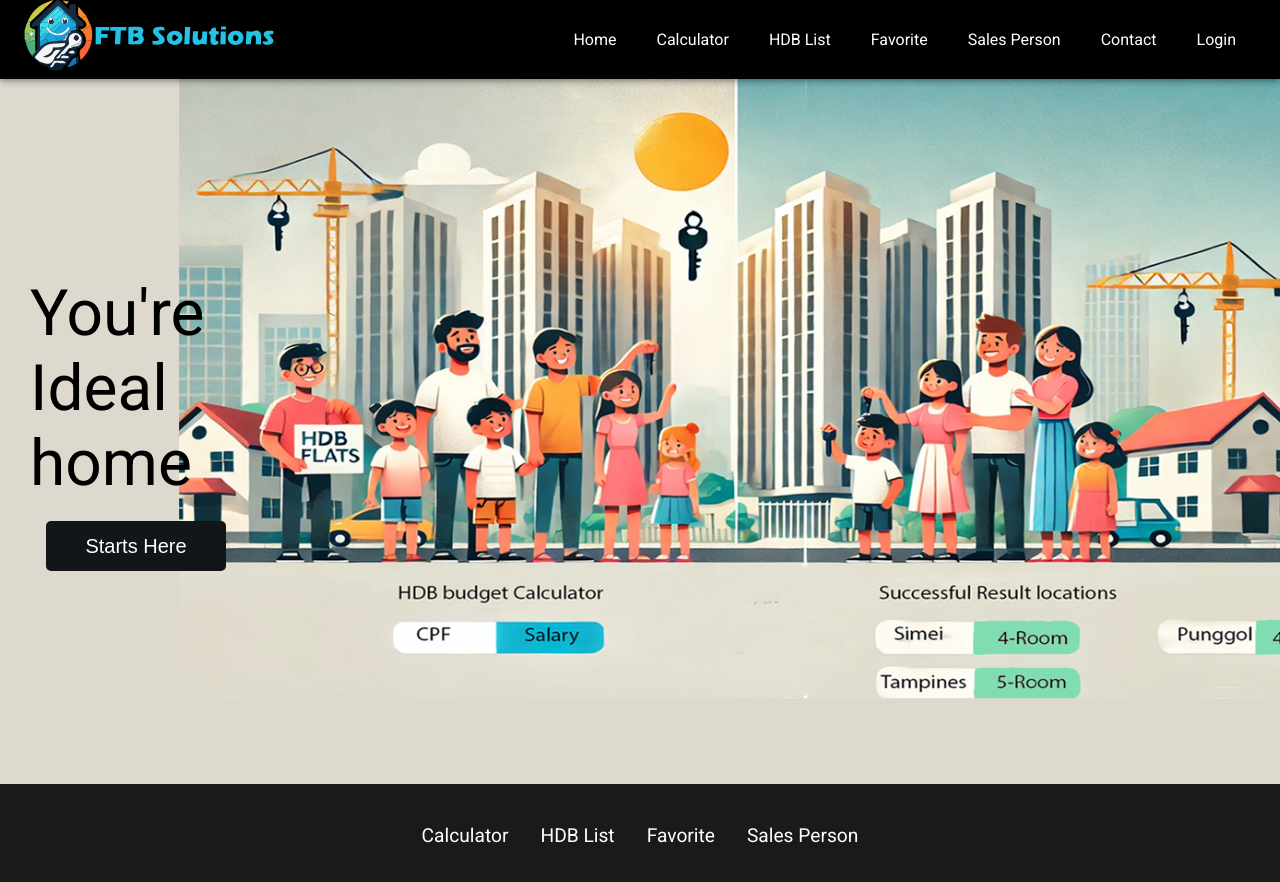
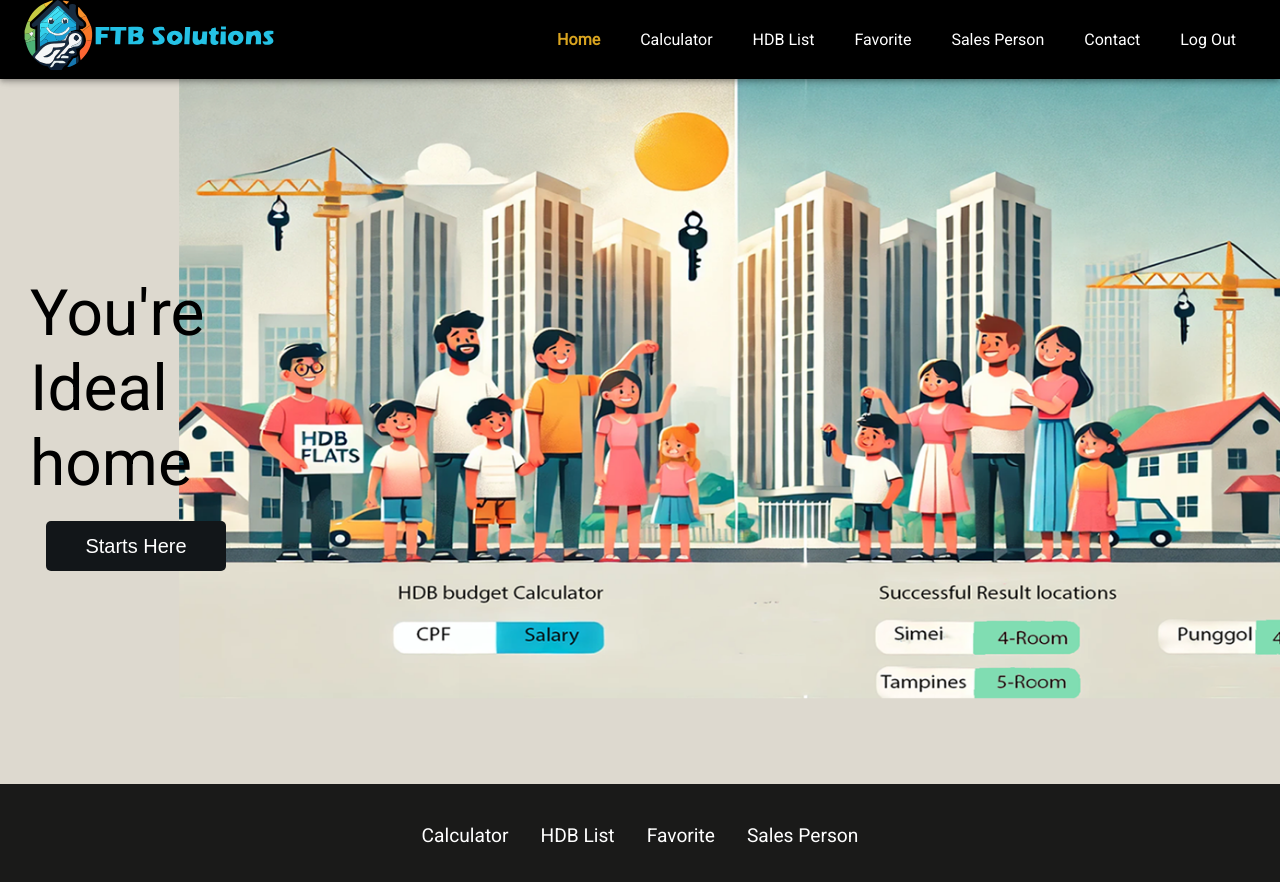
Before and after one commit to KhairulAnuwar/Grp1ReactProjUpdated, a React (Create React App) app: page /home in a window 1280 px wide. Shown: the top 882 px of the page. Built offline with nearby package versions, Linux system fonts and the light colour scheme; no server answers.

Commit message:
refactor login feature

```diff
--- a/src/App.js
+++ b/src/App.js
@@ -6,7 +6,7 @@ import Contact from "./pages/Contact";
 import FCalculator from "./pages/FCalculator";
 import Pagenotfound from "./pages/Pagenotfound";
 import HdbList from "./pages/hdbList.js";
-import SignIn from "./pages/pagesInOut/sign-in/SignIn";
+//import SignIn from "./pages/pagesInOut/sign-in/SignIn";
 import Login from "./pages/Login.js";
 import { UserContextProvider } from "./store/UserContext.js";
 import Favorites from "./pages/Favorites.js";
@@ -17,17 +17,14 @@ function App() {
     <UserContextProvider>
       <BrowserRouter>
         <Routes>
-          <Route path="/home" element={<Home />} />
+        <Route path="/" element={<Login />} />
+          <Route path="home" element={<Home />} />
           <Route path="about" element={<About />} />
           <Route path="contact" element={<Contact />} />
           <Route path="fcalculator" element={<FCalculator />} />
           <Route path="favorite" element={<Favorites />} />
           <Route path="hdblist" element={<HdbList />} />
-          <Route path="signin" element={<SignIn />} />
-          <Route path="login" element={<Login />} />
           <Route path="salesperson" element={<Salesperson />} />
-
-
           <Route path="*" element={<Pagenotfound />} />
         </Routes>
       </BrowserRouter>
--- a/src/components/Layout/Header.js
+++ b/src/components/Layout/Header.js
@@ -38,7 +38,7 @@ function Header() {
     try {
       await signOut(auth);
       setUser(null); // Clear the user state after sign out
-      navigate("/signin"); // Redirect to SignIn page after logout
+      navigate("/"); // Redirect to SignIn page after logout
     } catch (error) {
       console.error("Logout error:", error);
     }
@@ -58,7 +58,7 @@ function Header() {
       <Divider />
       <ul className="mobile-navigation">
         <li>
-          <NavLink to="/" className={({ isActive }) => (isActive ? "active" : "")}>
+          <NavLink to="/home" className={({ isActive }) => (isActive ? "active" : "")}>
             Home
           </NavLink>
         </li>
@@ -87,26 +87,11 @@ function Header() {
             Contact
           </NavLink>
         </li>
-        {user ? (
           <li>
             <NavLink to="/" onClick={handleLogout}>
               Log Out
             </NavLink>
           </li>
-        ) : (
-          <>
-            {/* <li>
-              <NavLink to="/signin" className={({ isActive }) => (isActive ? "active" : "")}>
-                SignIn
-              </NavLink>
-            </li> */}
-            <li>
-              <NavLink to="/login" className={({ isActive }) => (isActive ? "active" : "")}>
-                Login
-              </NavLink>
-            </li>
-          </>
-        )}
       </ul>
     </Box>
   );
@@ -139,7 +124,7 @@ function Header() {
             <Box sx={{ display: { xs: "none", sm: "block" } }}>
               <ul className="navigation-menu">
                 <li>
-                  <NavLink to="/" className={({ isActive }) => (isActive ? "active" : "")}>
+                  <NavLink to="/home" className={({ isActive }) => (isActive ? "active" : "")}>
                     Home
                   </NavLink>
                 </li>
@@ -168,26 +153,11 @@ function Header() {
                     Contact
                   </NavLink>
                 </li>
-                {user ? (
                   <li>
                     <NavLink to="/" onClick={handleLogout}>
                       Log Out
                     </NavLink>
                   </li>
-                ) : (
-                  <>
-                    {/* <li>
-                      <NavLink to="/signin" className={({ isActive }) => (isActive ? "active" : "")}>
-                        SignIn
-                      </NavLink>
-                    </li> */}
-                    <li>
-                      <NavLink to="/login" className={({ isActive }) => (isActive ? "active" : "")}>
-                        Login
-                      </NavLink>
-                    </li>
-                  </>
-                )}
               </ul>
             </Box>
           </Toolbar>
--- a/src/pages/Login.js
+++ b/src/pages/Login.js
@@ -1,13 +1,11 @@
-import Layout from "./../components/Layout/Layout";
+//import Layout from "./../components/Layout/Layout";
 import "../styles/HomeStyles.css";
 import SignIn from "./pagesInOut/sign-in/SignIn";  //Signinup/src/pages/sign-in/SignIn      /pages/pagesInOut/sign-in/SignIn
 
 
 function Login() {
   return (
-    <Layout>
       <SignIn />
-    </Layout>
   );
 }
 
```
